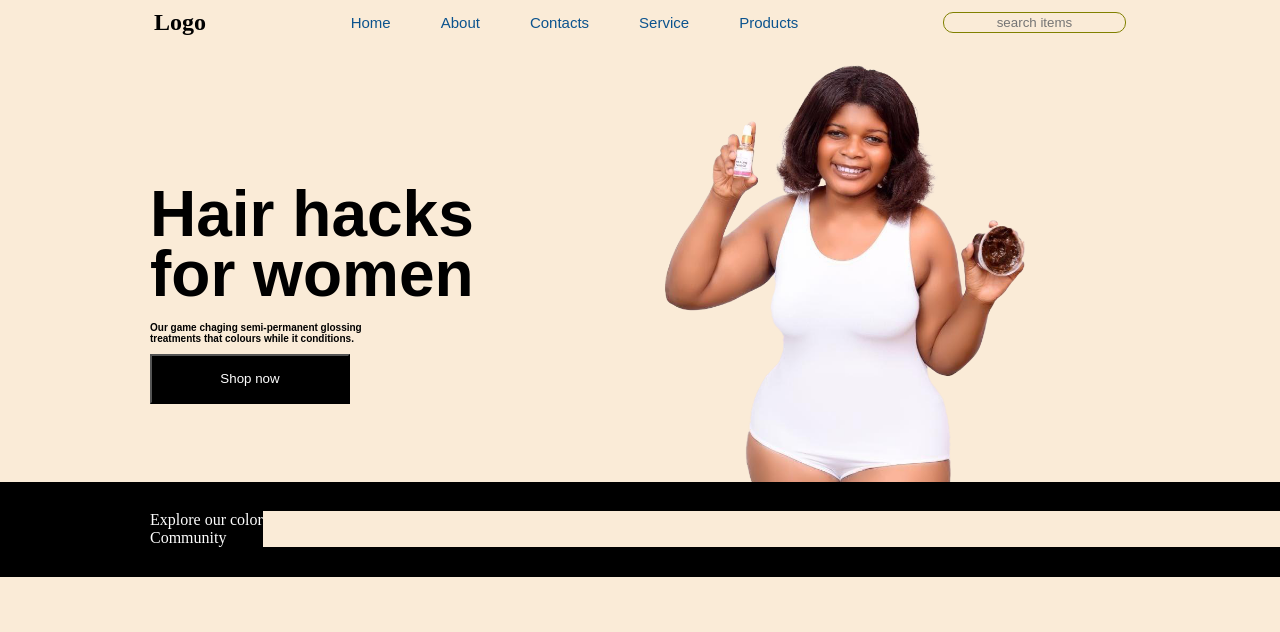
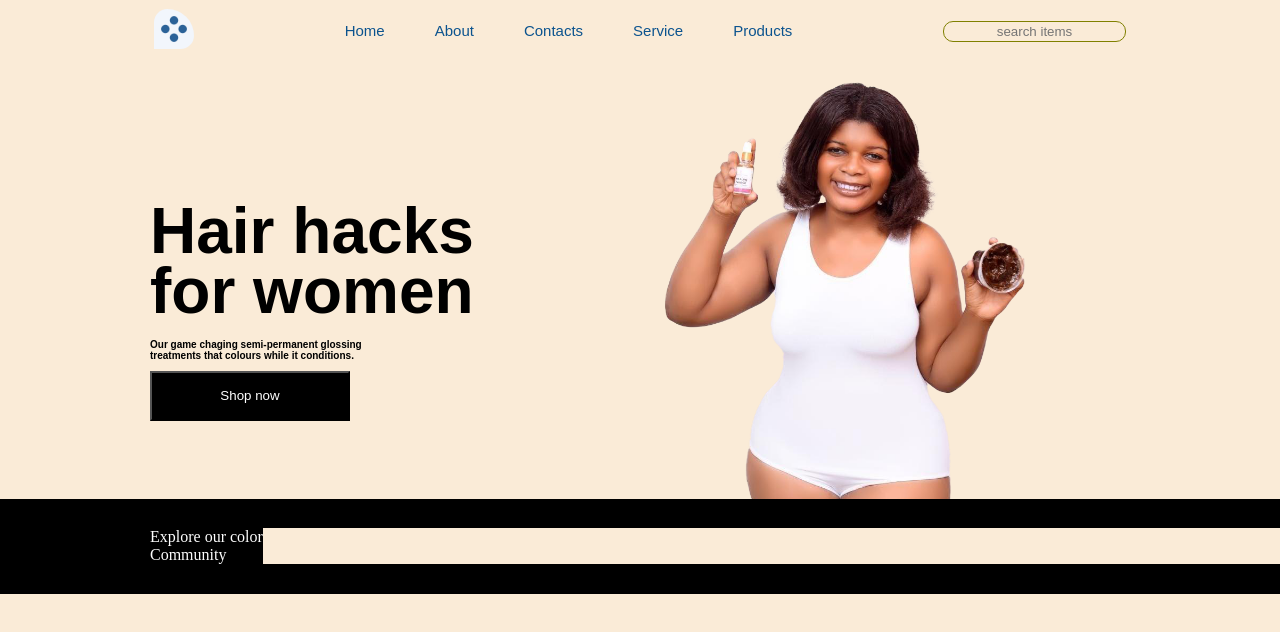
Before and after one commit to Saniflex-1/ReactJs, a React (Create React App) app: page / in a window 1280 px wide. Shown: the top 632 px of the page. Built offline with nearby package versions, Linux system fonts and the light colour scheme.

Commit message:
Update nav.links.js

```diff
--- a/src/Components/nav.links.js
+++ b/src/Components/nav.links.js
@@ -13,7 +13,7 @@ function NavBar() {
       {isOpen && (
         <div className="nav">
           <div className="logo">
-            <h2>Logo</h2>
+            <img src="./tog.gif" alt="log" />
           </div>
           <div className="nav-links">
             <li>
```
